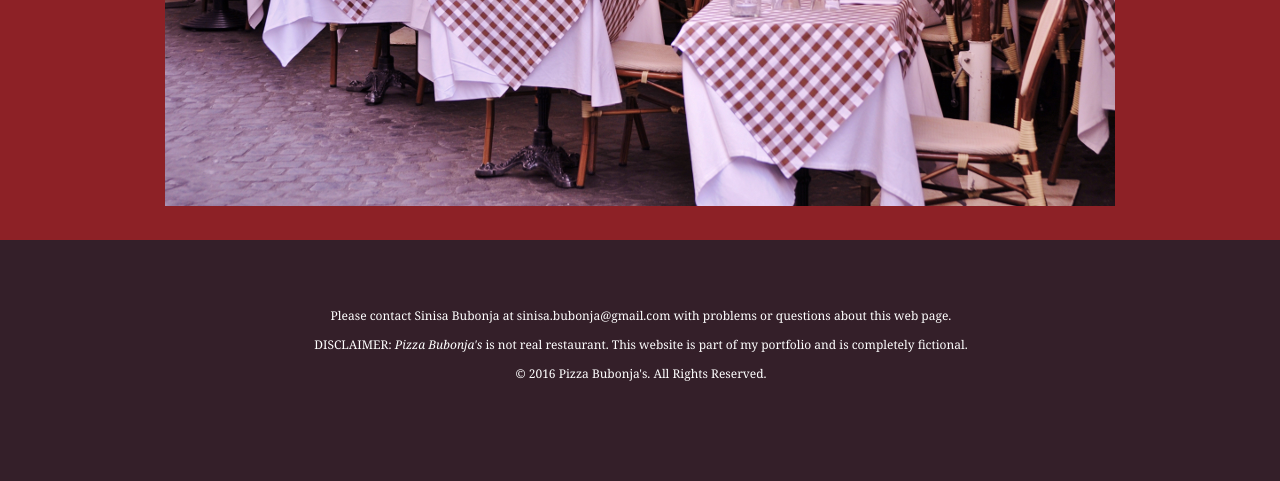
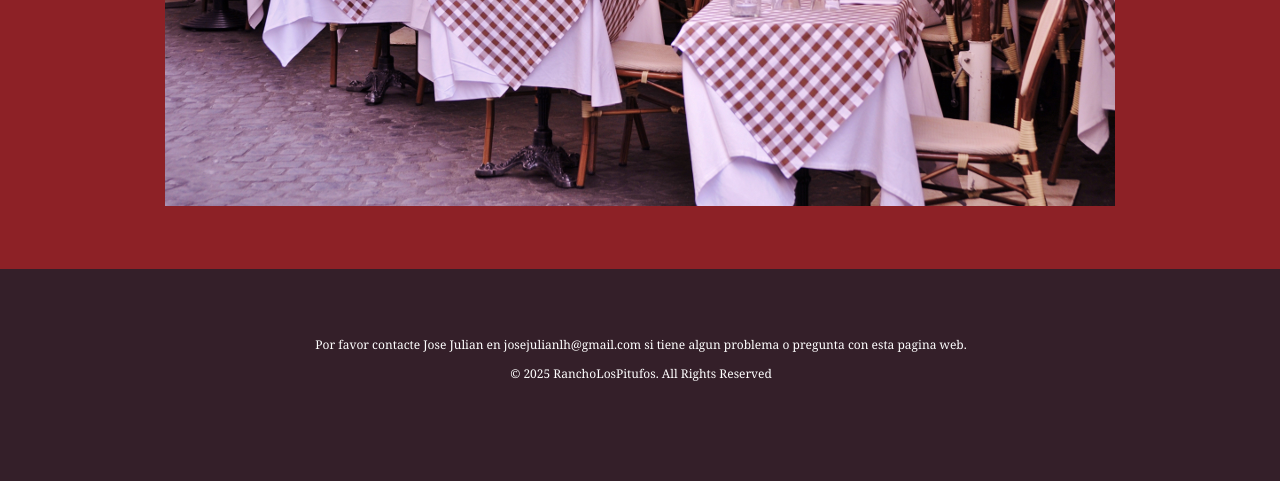
Before and after one commit to jlopez-henao/RanchoLosPitu, a Flask app: page / in a window 1280 px wide. Shown: the part 564-1045 px from the top of the page. Run offline with Flask 2, Linux system fonts and the light colour scheme.

Commit message:
editing footer

```diff
--- a/templates/About.html
+++ b/templates/About.html
@@ -67,7 +67,6 @@
 
         <div class="footer">
             <p>Por favor contacte a Marha con cualquier pregunta o duda sobre esta pagina web.</p>
-            <p>DISCLAIMER: <em>Pizza Bubonja's</em> is not real restaurant. This website is part of my portfolio and is completely fictional.</p>
             <p>&copy; 2025 RanchoLosPitufos. All Rights Reserved</p>
         </div>
 
--- a/templates/Contact.html
+++ b/templates/Contact.html
@@ -90,9 +90,8 @@
     <div id="background-footer">
 
         <div class="footer">
-            <p>Please contact Sinisa Bubonja at sinisa.bubonja@gmail.com with problems or questions about this web page.</p>
-            <p>DISCLAIMER: <em>Pizza Bubonja's</em> is not real restaurant. This website is part of my portfolio and is completely fictional.</p>
-            <p>&copy; 2016 Pizza Bubonja's. All Rights Reserved.</p>
+            <p>Por favor contacte Jose Julian en josejulianlh@gmail.com si tiene algun problema o pregunta con esta pagina web.</p>
+            <p>&copy; 2025 RanchoLosPitufos. All Rights Reserved</p>
         </div>
 
     </div>
--- a/templates/Mail.html
+++ b/templates/Mail.html
@@ -92,9 +92,8 @@
         <div id='background-footer'>
 
             <div id='footer'>
-                <p>Please contact Sinisa Bubonja at sinisa.bubonja@gmail.com with problems or questions about this web page.</p>
-                <p>DISCLAIMER: <em>Pizza Bubonja's</em> is not real restaurant. This website is part of my portfolio and is completely fictional.</p>
-                <p>&copy; 2016 Pizza Bubonja's. All Rights Reserved.</p>
+                <p>Por favor contacte Jose Julian en josejulianlh@gmail.com si tiene algun problema o pregunta con esta pagina web.</p>
+                <p>&copy; 2025 RanchoLosPitufos. All Rights Reserved</p>
             </div>
 
         </div>
--- a/templates/Menu.html
+++ b/templates/Menu.html
@@ -149,9 +149,8 @@
     <div id="background-footer">
 
         <div class="footer">
-            <p>Please contact Sinisa Bubonja at sinisa.bubonja@gmail.com with problems or questions about this web page.</p>
-            <p>DISCLAIMER: <em>Pizza Bubonja's</em> is not real restaurant. This website is part of my portfolio and is completely fictional.</p>
-            <p>&copy; 2016 Pizza Bubonja's. All Rights Reserved.</p>
+            <p>Por favor contacte Jose Julian en josejulianlh@gmail.com si tiene algun problema o pregunta con esta pagina web.</p>
+            <p>&copy; 2025 RanchoLosPitufos. All Rights Reserved</p>
         </div>
 
     </div>
--- a/templates/index.html
+++ b/templates/index.html
@@ -51,9 +51,8 @@
     <div id="background-footer">
 
         <div class="footer">
-            <p>Please contact Sinisa Bubonja at sinisa.bubonja@gmail.com with problems or questions about this web page.</p>
-            <p>DISCLAIMER: <em>Pizza Bubonja's</em> is not real restaurant. This website is part of my portfolio and is completely fictional.</p>
-            <p>&copy; 2016 Pizza Bubonja's. All Rights Reserved.</p>
+            <p>Por favor contacte Jose Julian en josejulianlh@gmail.com si tiene algun problema o pregunta con esta pagina web.</p>
+            <p>&copy; 2025 RanchoLosPitufos. All Rights Reserved</p>
         </div>
 
     </div>
```
